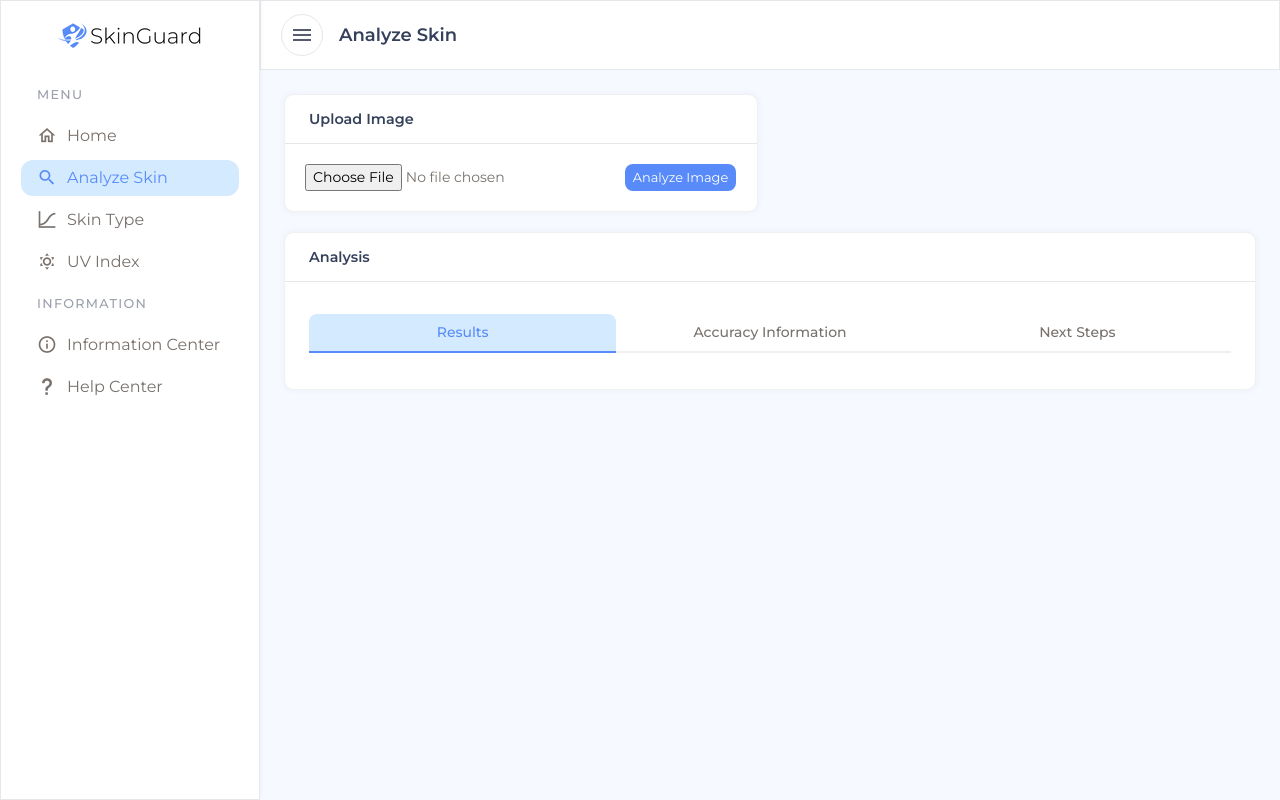
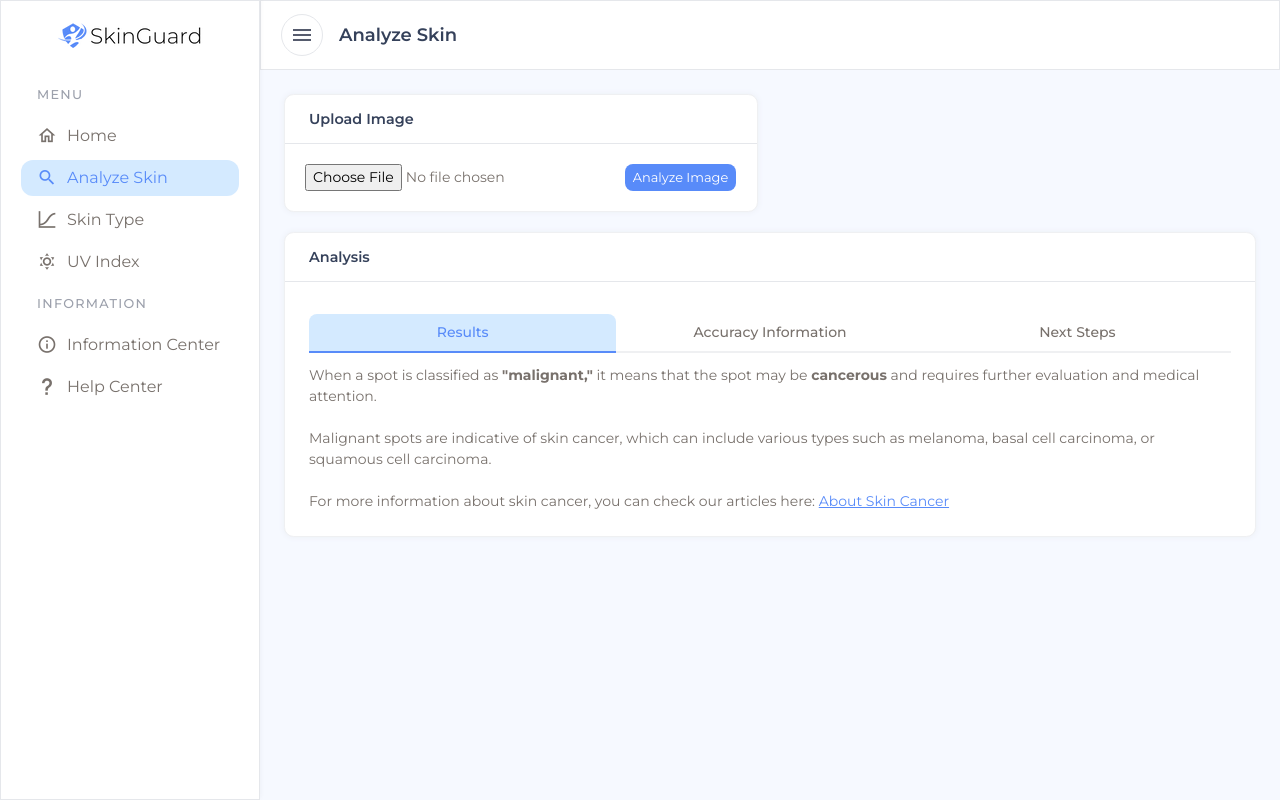
Before and after one commit to Gcan3/PythonSkin, a Flask app: page /analyze-skin in a window 1280 px wide. Run offline with Flask 3, Linux system fonts and the light colour scheme; parts of the project's set-up code (start-up, migrations or seed data) failed here and were passed over.

Commit message:
Add description

```diff
--- a/static/css/style.css
+++ b/static/css/style.css
@@ -1407,6 +1407,12 @@ canvas {
     row-gap: 1.5rem;
 }
 
+/* Hyperlink Tab */
+.hyperlink-tab {
+    color: #588BF9;
+    text-decoration: underline;
+}
+
 .dropzone {
     display: flex;
     flex-direction: column;
--- a/templates/analyze-skin.html
+++ b/templates/analyze-skin.html
@@ -221,10 +221,10 @@
                                             class=" transition-all duration-300 transform active" role="tabpanel"
                                             aria-labelledby="tabs-with-underline-item-1">
                                             <p class="result-description-benign" style="display: none;">
-
+                                                When a spot is classified as <strong>"benign,"</strong> it means that the analysis indicates the spot is <strong>non-cancerous</strong> and does not pose an immediate threat to your health.<br><br> Benign spots are typically harmless and may include common skin lesions such as moles, cysts, or benign tumors.
                                             </p>
                                             <p class="result-description-malignant" style="display: block;">
-
+                                                When a spot is classified as <strong>"malignant,"</strong> it means that the spot may be <strong>cancerous</strong> and requires further evaluation and medical attention. <br><br>Malignant spots are indicative of skin cancer, which can include various types such as melanoma, basal cell carcinoma, or squamous cell carcinoma. <br><br>For more information about skin cancer, you can check our articles here: <a class ="hyperlink-tab" href="https://skinguard-information-center.notaku.site/about-skin-cancer">About Skin Cancer</a>
                                             </p>
                                         </div> <!-- tabs-with-underline-1 end -->
 
@@ -244,10 +244,17 @@
                                             class="transition-all duration-300 transform  hidden" role="tabpanel"
                                             aria-labelledby="tabs-with-underline-item-3">
                                             <p class="result-description-benign" style="display: none;">
-
+                                                While benign spots are typically harmless, it's essential to stay vigilant and pay attention to any changes in your skin over time and continuing to practice sun safety measures.
+                                                <br><br>To learn more about preventing skin cancer, you can check our articles here: <a href="https://skinguard-information-center.notaku.site/skin-cancer-prevention" class="hyperlink-tab">Skin Cancer Prevention</a>
                                             </p>
                                             <p class="result-description-malignant" style="display: block;">
+                                                Receiving a malignant result indicates the possibility of skin cancer and requires prompt medical attention and further evaluation. Early detection and treatment are crucial for improving outcomes and preventing the spread of cancer.
 
+                                                <br><br>You must <strong>schedule an appointment with a dermatologist or healthcare provider</strong> as soon as possible for a comprehensive evaluation of the spot and further diagnostic testing if necessary.
+
+                                                <br><br>To learn more skin cancer treatment options, you can check our article here: <a href="https://skinguard-information-center.notaku.site/about-skin-cancer/treatment-options" class="hyperlink-tab">Skin Cancer Treatment Options</a>
+
+                                                <br><br>To learn more about preventing skin cancer, you can check our articles here: <a href="https://skinguard-information-center.notaku.site/skin-cancer-prevention" class="hyperlink-tab">Skin Cancer Prevention</a>
                                             </p>
                                         </div> <!-- tabs-with-underline-3 end -->
                                     </div>
```
